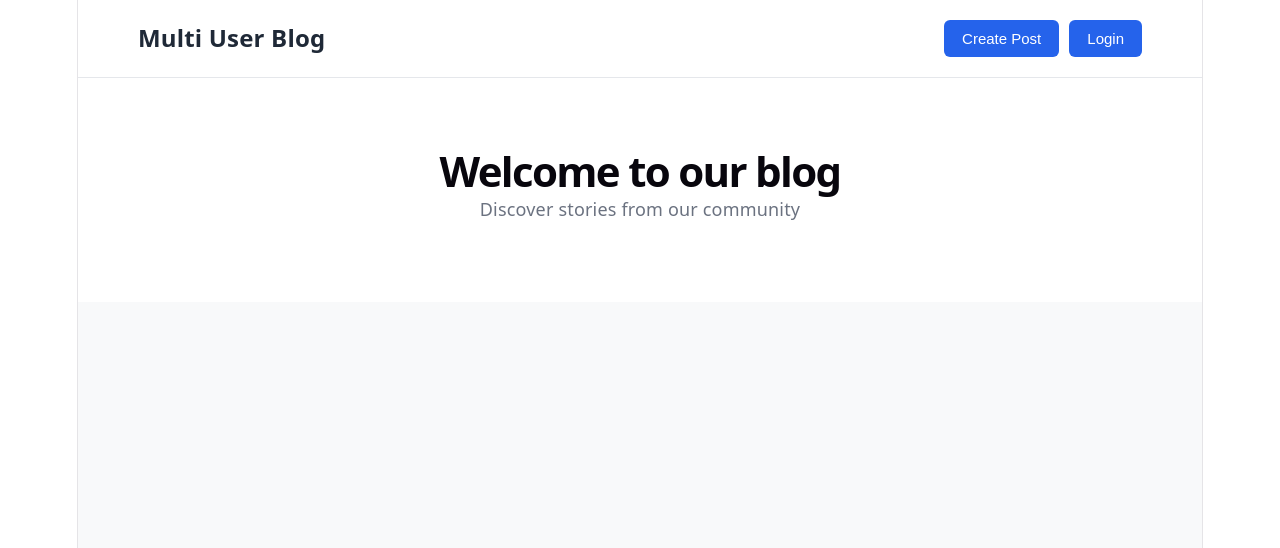
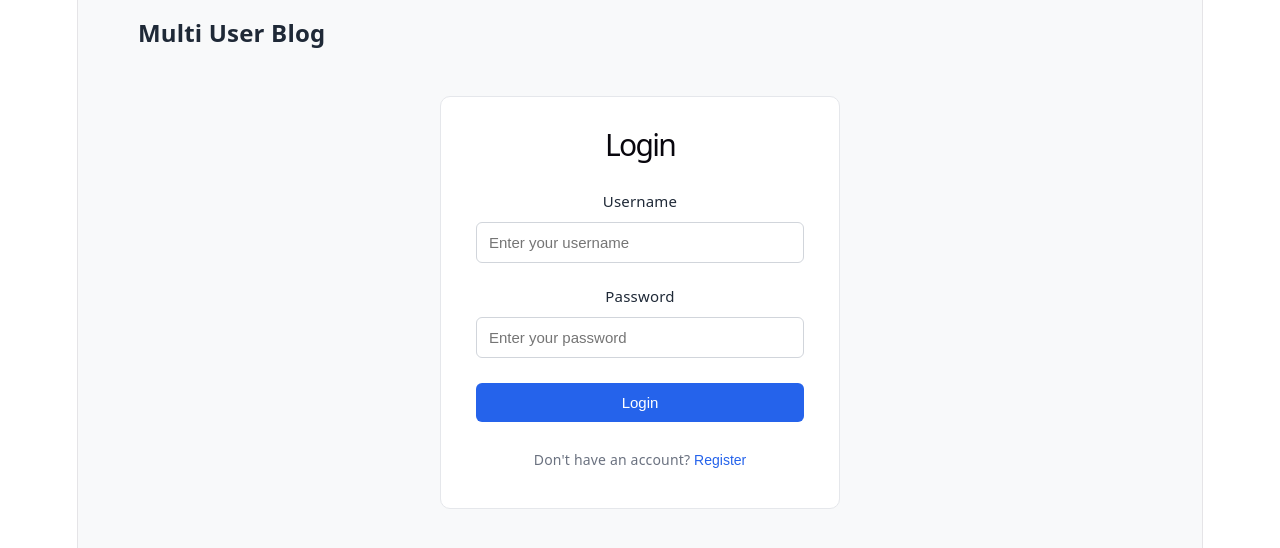
Before and after one commit to edenkabada/multi-user-blog-application, a React app in the folder frontend/: page /login in a window 1280 px wide. Shown: the top 548 px of the page. Built offline with nearby package versions, Linux system fonts and the light colour scheme; the HTML template or start-up script is replaced by a standard one.

Commit message:
SCRUM-26 Implement React Router for Frontend Navigation

```diff
--- a/frontend/package.json
+++ b/frontend/package.json
@@ -11,7 +11,8 @@
   },
   "dependencies": {
     "react": "^19.2.7",
-    "react-dom": "^19.2.7"
+    "react-dom": "^19.2.7",
+    "react-router-dom": "^7.18.2"
   },
   "devDependencies": {
     "@eslint/js": "^10.0.1",
--- a/frontend/src/App.jsx
+++ b/frontend/src/App.jsx
@@ -1,62 +1,59 @@
 import { useState } from 'react'
 import './App.css'
+import { BrowserRouter, Routes, Route } from 'react-router-dom'
 import Register from './pages/Register'
 import Login from './pages/Login'
 import Home from './pages/Home'
 import PostCreate from './pages/PostCreate'
+import ProtectedRoute from './ProtectedRoute'
 
 function App() {
-
-  // Controls whether the login/registration screens are displayed
-  const [showLogin, setShowLogin] = useState(false)
 
   // Controls whether the user is logged in
   const [isLoggedIn, setIsLoggedIn] = useState(
     !!localStorage.getItem('access_token')
   )
 
-  // Controls whether the registration screen is displayed
-  const [showRegister, setShowRegister] = useState(false)
-
-  // Controls whether the post creation screen is displayed
-  const [showPostCreate, setShowPostCreate] = useState(false)
-
-  // Open the post creation screen
-  const handleCreatePost = () => {
-    setShowPostCreate(true)
-  }
 
   return (
+    <BrowserRouter>
       <div className="app">
-      {showPostCreate ? (
-        <PostCreate
-          onCancel={() => setShowPostCreate(false)}
-          onPostCreated={() => setShowPostCreate(false)}
+        <Routes>
+
+          {/* Display the Home page */}
+          <Route
+            path="/"
+            element={<Home isLoggedIn={isLoggedIn} />}
           />
-      ) : !showLogin ? (
-        <Home
-          isLoggedIn={isLoggedIn}
-          onLogin={() => setShowLogin(true)}
-          onCreatePost={handleCreatePost}
-        />
-      ) : (
-        <>
-          {/* Display the Login or Registration screen */}
-          {showRegister ? (
-            <Register
-              onSwitchToLogin={() => setShowRegister(false)}
-              onBackToHome={() => setShowLogin(false)}
-            />
-          ) : (
+
+          {/* Display the Login page */}
+          <Route
+            path="/login"
+            element={
               <Login
-              onSwitchToRegister={() => setShowRegister(true)}
-              onBackToHome={() => setShowLogin(false)}
                 onLoginSuccess={() => setIsLoggedIn(true)}
               />
-          )}
-        </>
-      )}
+            }
+          />
+
+          {/* Display the Registration page */}
+          <Route
+            path="/register"
+            element={<Register />}
+          />
+
+          {/* Protect the Post Creation page */}
+          <Route
+            path="/posts/new"
+            element={
+              <ProtectedRoute isLoggedIn={isLoggedIn}>
+                <PostCreate />
+              </ProtectedRoute>
+            }
+          />
+        </Routes>
       </div>
+    </BrowserRouter>
   )
 }
 
--- /dev/null
+++ b/frontend/src/ProtectedRoute.jsx
@@ -0,0 +1,13 @@
+import { Navigate } from 'react-router-dom'
+
+function ProtectedRoute({ isLoggedIn, children }) {
+
+    // Redirect unauthenticated users to the home page
+    if (!isLoggedIn) {
+        return <Navigate to="/" replace />
+    }
+
+    return children
+}
+
+export default ProtectedRoute
--- a/frontend/src/pages/Home.jsx
+++ b/frontend/src/pages/Home.jsx
@@ -1,15 +1,18 @@
 import { useState } from 'react'
+import { useNavigate } from 'react-router-dom'
 
 
-function Home({ isLoggedIn, onLogin, onCreatePost }) {
+function Home({ isLoggedIn }) {
 
   // Control the login message modal
   const [showLoginMessage, setShowLoginMessage] = useState(false)
 
+  const navigate = useNavigate()
+
   // Handle the Create Post button click
   const handleCreatePostClick = () => {
     if (isLoggedIn) {
-      onCreatePost()
+      navigate('/posts/new')
     } else {
       setShowLoginMessage(true)
     }
@@ -35,7 +38,7 @@ function Home({ isLoggedIn, onLogin, onCreatePost }) {
           {!isLoggedIn && (
             <button
               className="login-button"
-              onClick={onLogin}
+               onClick={() => navigate('/login')}
             >
               Login
             </button>
--- a/frontend/src/pages/Login.jsx
+++ b/frontend/src/pages/Login.jsx
@@ -1,11 +1,8 @@
 import { useState } from 'react'
+import { useNavigate } from 'react-router-dom'
 
-// Receive callbacks for navigation between screens
-function Login({
-    onSwitchToRegister,
-    onBackToHome,
-    onLoginSuccess
-}) {
+
+function Login({onLoginSuccess}) {
 
     // Store the values entered in the login form
     const [username, setUsername] = useState('')
@@ -13,6 +10,8 @@ function Login({
 
     // Store login error messages
     const [error, setError] = useState('')
+
+    const navigate = useNavigate()
 
     // Handle form submission and login request
     const handleSubmit = async (e) => {
@@ -50,7 +49,7 @@ function Login({
             // Store the JWT token received from the backend
             localStorage.setItem('access_token', data.access_token)
             onLoginSuccess()
-            onBackToHome()
+            navigate('/')
 
         }
 
@@ -68,7 +67,7 @@ function Login({
 
             <div
                 className="login-logo"
-                onClick={onBackToHome}
+                onClick={() => navigate('/')}
             >
                 Multi User Blog
             </div>
@@ -109,7 +108,7 @@ function Login({
 
                 <p className="register-link">
                     Don't have an account?{' '}
-                    <button onClick={onSwitchToRegister}>
+                    <button onClick={() => navigate('/register')}>
                         Register
                     </button>
                 </p>
--- a/frontend/src/pages/PostCreate.jsx
+++ b/frontend/src/pages/PostCreate.jsx
@@ -1,11 +1,14 @@
 import { useState } from 'react'
+import { useNavigate } from 'react-router-dom'
 
-function PostCreate({ onCancel, onPostCreated }) {
+function PostCreate() {
 
     // Manage the post form fields and error message
     const [title, setTitle] = useState('')
     const [content, setContent] = useState('')
     const [error, setError] = useState('')
+
+    const navigate = useNavigate()
 
     // Validate the form and create the post
     const handleSubmit = async (event) => {
@@ -45,7 +48,7 @@ function PostCreate({ onCancel, onPostCreated }) {
             }
 
             // Return to the home page after successful creation
-            onPostCreated()
+            navigate('/')
 
         } catch {
             setError('Failed to create post. Please try again.')
@@ -57,7 +60,7 @@ function PostCreate({ onCancel, onPostCreated }) {
             <nav className="navbar">
                 <div
                     className="logo"
-                    onClick={onCancel}
+                    onClick={() => navigate('/')}
                 >
                     Multi User Blog
                 </div>
@@ -94,7 +97,7 @@ function PostCreate({ onCancel, onPostCreated }) {
                         <div className="post-create-actions">
                             <button
                                 type="button"
-                                onClick={onCancel}
+                                onClick={() => navigate('/')}
                             >
                                 Cancel
                             </button>
--- a/frontend/src/pages/Register.jsx
+++ b/frontend/src/pages/Register.jsx
@@ -1,7 +1,8 @@
 import { useState } from 'react'
+import { useNavigate } from 'react-router-dom'
 
-// Receive callbacks for navigation between screens
-function Register({ onSwitchToLogin, onBackToHome}) {
+
+function Register() {
 
     // Store the values entered in the registration form
     const [username, setUsername] = useState('')
@@ -10,6 +11,8 @@ function Register({ onSwitchToLogin, onBackToHome}) {
 
     // Store registration error messages
     const [error, setError] = useState('')
+
+    const navigate = useNavigate()
 
     // Handle form submission and registration request
     const handleSubmit = async (e) => {
@@ -48,7 +51,7 @@ function Register({ onSwitchToLogin, onBackToHome}) {
         })
 
         if (response.ok) {
-            onSwitchToLogin()
+            navigate('/login')
         }
 
         // Display the error returned by the backend
@@ -65,7 +68,7 @@ function Register({ onSwitchToLogin, onBackToHome}) {
 
         <div
             className="register-logo"
-            onClick={onBackToHome}
+            onClick={() => navigate('/')}
         >
             Multi User Blog
         </div>
@@ -116,7 +119,7 @@ function Register({ onSwitchToLogin, onBackToHome}) {
 
             <p className="login-link">
                 Already have an account?{' '}
-                <button onClick={onSwitchToLogin}>
+                <button onClick={() => navigate('/login')}>
                     Login
                 </button>
             </p>
```
Also changed, not shown: 1 other file (tests, documents, lock files or other folders). Lines whose indentation alone changed are shown as unchanged.
